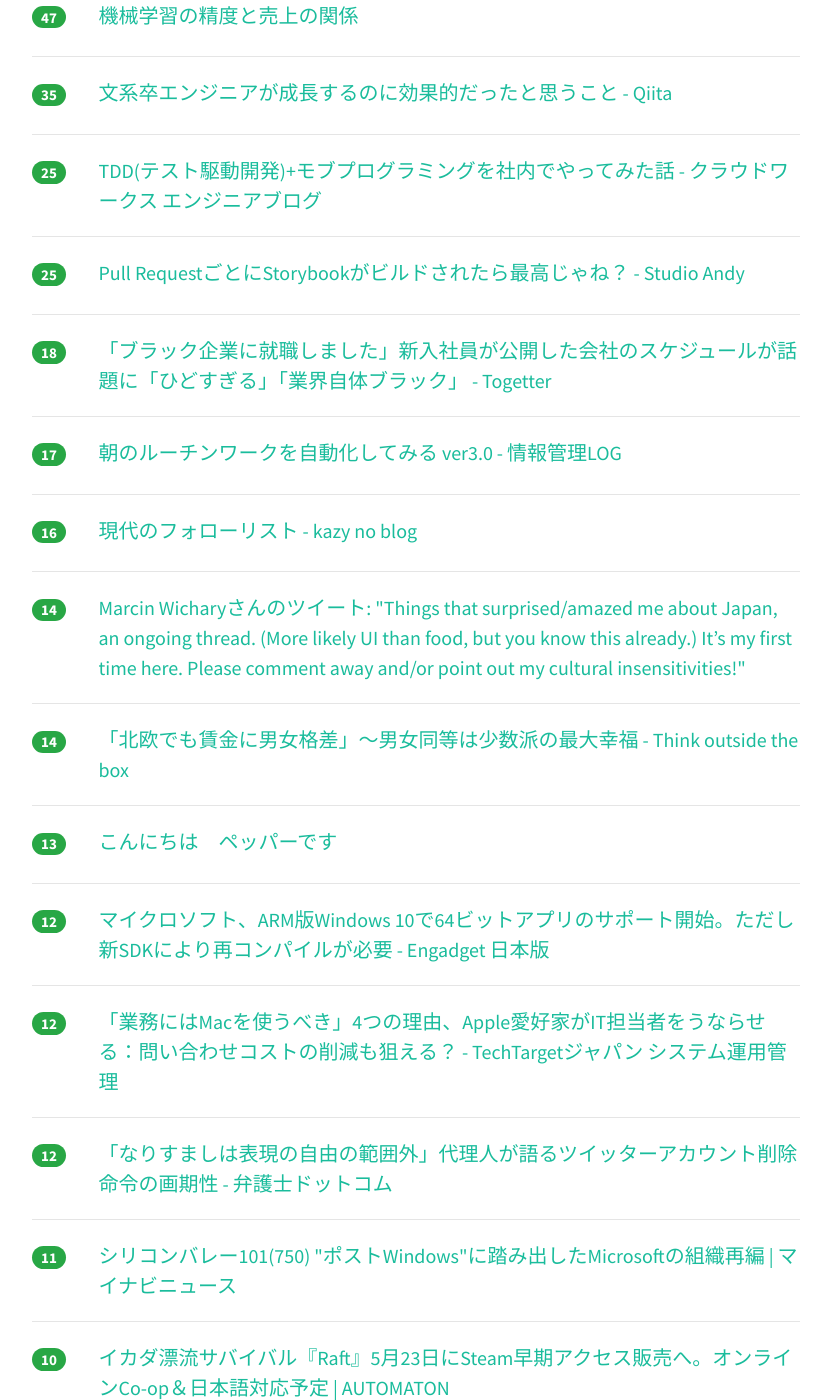
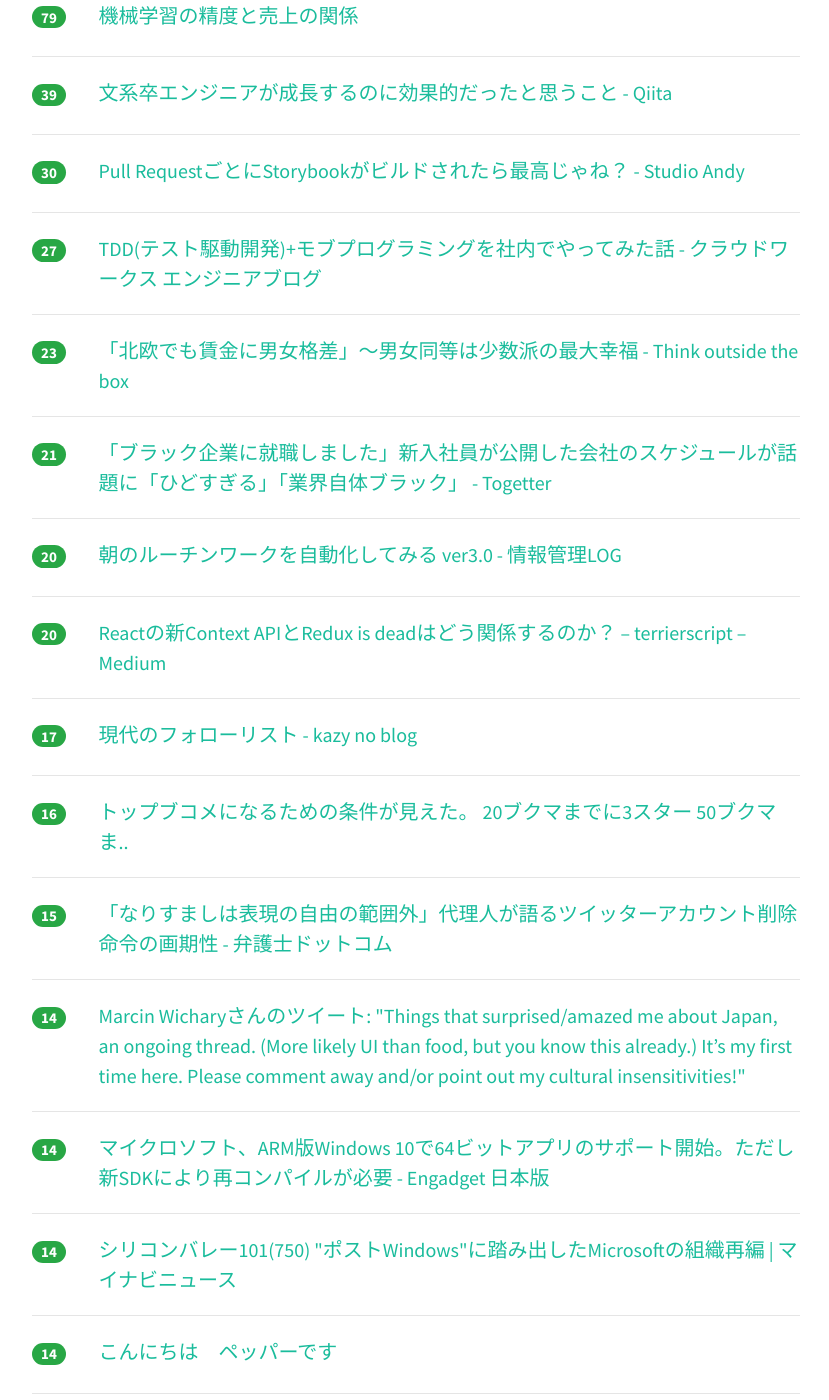
Before and after one commit to yatta47/hatena-matome-site, a Jekyll site: the page built from _posts/2018-04-08-hatena.md, in a window 1280 px wide and 1400 px high, scrolled down 472 px. Shown: the whole window, without its empty margins (224-1053 px from the left). Built offline with Jekyll 4.4.1, drawn with Linux system fonts in a browser that asks for light colours; nearby versions of some CDN libraries; some of the changed text lies outside the part shown.

Commit message:
Updated 2018-04-08

```diff
--- a/_posts/2018-04-08-hatena.md
+++ b/_posts/2018-04-08-hatena.md
@@ -1,49 +1,69 @@
 ---
 layout: post
 title:  "2018-04-08 はてぶIT"
-date:   2018-04-08 12:02:03
+date:   2018-04-08 13:01:01
 tags: [it-hotentry]
 ---
-24 件のデータあり
+26 件のデータあり
 
 <hr><div class="row">
-<div class="col-1"><span class="badge badge-pill badge-success h2">155</span></div>
+<div class="col-1"><span class="badge badge-pill badge-success h2">182</span></div>
 <div class="col-11"><a href='https://speakerdeck.com/sat/da-gui-mo-sosukodofalsedu-mifang' target='_blank'>大規模ソースコードの読み方 // Speaker Deck</a></div>
 </div>
 <hr>
 <div class="row">
-<div class="col-1"><span class="badge badge-pill badge-success h2">47</span></div>
+<div class="col-1"><span class="badge badge-pill badge-success h2">79</span></div>
 <div class="col-11"><a href='https://www.slideshare.net/TokorotenNakayama/ss-93185418' target='_blank'>機械学習の精度と売上の関係</a></div>
 </div>
 <hr>
 <div class="row">
-<div class="col-1"><span class="badge badge-pill badge-success h2">35</span></div>
+<div class="col-1"><span class="badge badge-pill badge-success h2">39</span></div>
 <div class="col-11"><a href='https://qiita.com/rintaro-ishikawa/items/fe4566c9f483137f59ac' target='_blank'>文系卒エンジニアが成長するのに効果的だったと思うこと - Qiita</a></div>
 </div>
 <hr>
 <div class="row">
-<div class="col-1"><span class="badge badge-pill badge-success h2">25</span></div>
+<div class="col-1"><span class="badge badge-pill badge-success h2">30</span></div>
+<div class="col-11"><a href='http://studio-andy.hatenablog.com/entry/2018/04/08/001436' target='_blank'>Pull RequestごとにStorybookがビルドされたら最高じゃね？ - Studio Andy</a></div>
+</div>
+<hr>
+<div class="row">
+<div class="col-1"><span class="badge badge-pill badge-success h2">27</span></div>
 <div class="col-11"><a href='http://engineer.crowdworks.jp/entry/2018/04/06/190000' target='_blank'>TDD(テスト駆動開発)+モブプログラミングを社内でやってみた話 - クラウドワークス エンジニアブログ</a></div>
 </div>
 <hr>
 <div class="row">
-<div class="col-1"><span class="badge badge-pill badge-success h2">25</span></div>
-<div class="col-11"><a href='http://studio-andy.hatenablog.com/entry/2018/04/08/001436' target='_blank'>Pull RequestごとにStorybookがビルドされたら最高じゃね？ - Studio Andy</a></div>
+<div class="col-1"><span class="badge badge-pill badge-success h2">23</span></div>
+<div class="col-11"><a href='http://totb.hatenablog.com/entry/2018/04/07/092806' target='_blank'>「北欧でも賃金に男女格差」～男女同等は少数派の最大幸福 - Think outside the box</a></div>
 </div>
 <hr>
 <div class="row">
-<div class="col-1"><span class="badge badge-pill badge-success h2">18</span></div>
+<div class="col-1"><span class="badge badge-pill badge-success h2">21</span></div>
 <div class="col-11"><a href='https://togetter.com/li/1215792' target='_blank'>「ブラック企業に就職しました」新入社員が公開した会社のスケジュールが話題に「ひどすぎる」「業界自体ブラック」 - Togetter</a></div>
 </div>
 <hr>
 <div class="row">
-<div class="col-1"><span class="badge badge-pill badge-success h2">17</span></div>
+<div class="col-1"><span class="badge badge-pill badge-success h2">20</span></div>
 <div class="col-11"><a href='http://hokoxjouhou.blog105.fc2.com/blog-entry-1148.html' target='_blank'>朝のルーチンワークを自動化してみる ver3.0 - 情報管理LOG</a></div>
 </div>
 <hr>
 <div class="row">
+<div class="col-1"><span class="badge badge-pill badge-success h2">20</span></div>
+<div class="col-11"><a href='https://medium.com/@terrierscript/6d12a32f2f0c' target='_blank'>Reactの新Context APIとRedux is deadはどう関係するのか？ – terrierscript – Medium</a></div>
+</div>
+<hr>
+<div class="row">
+<div class="col-1"><span class="badge badge-pill badge-success h2">17</span></div>
+<div class="col-11"><a href='https://kazy.hatenablog.com/entry/2018/04/07/131519' target='_blank'>現代のフォローリスト - kazy no blog</a></div>
+</div>
+<hr>
+<div class="row">
 <div class="col-1"><span class="badge badge-pill badge-success h2">16</span></div>
-<div class="col-11"><a href='https://kazy.hatenablog.com/entry/2018/04/07/131519' target='_blank'>現代のフォローリスト - kazy no blog</a></div>
+<div class="col-11"><a href='https://anond.hatelabo.jp/20180407161753' target='_blank'>トップブコメになるための条件が見えた。 20ブクマまでに3スター 50ブクマま..</a></div>
+</div>
+<hr>
+<div class="row">
+<div class="col-1"><span class="badge badge-pill badge-success h2">15</span></div>
+<div class="col-11"><a href='https://www.bengo4.com/internet/n_7673/' target='_blank'>「なりすましは表現の自由の範囲外」代理人が語るツイッターアカウント削除命令の画期性 - 弁護士ドットコム</a></div>
 </div>
 <hr>
 <div class="row">
@@ -53,17 +73,17 @@ tags: [it-hotentry]
 <hr>
 <div class="row">
 <div class="col-1"><span class="badge badge-pill badge-success h2">14</span></div>
-<div class="col-11"><a href='http://totb.hatenablog.com/entry/2018/04/07/092806' target='_blank'>「北欧でも賃金に男女格差」～男女同等は少数派の最大幸福 - Think outside the box</a></div>
+<div class="col-11"><a href='https://japanese.engadget.com/2018/04/07/arm-windows-10-64-sdk/' target='_blank'>マイクロソフト、ARM版Windows 10で64ビットアプリのサポート開始。ただし新SDKにより再コンパイルが必要 - Engadget 日本版</a></div>
 </div>
 <hr>
 <div class="row">
-<div class="col-1"><span class="badge badge-pill badge-success h2">13</span></div>
-<div class="col-11"><a href='https://anond.hatelabo.jp/20180407121954' target='_blank'>こんにちは　ペッパーです</a></div>
+<div class="col-1"><span class="badge badge-pill badge-success h2">14</span></div>
+<div class="col-11"><a href='https://news.mynavi.jp/article/svalley-750/' target='_blank'>シリコンバレー101(750) "ポストWindows"に踏み出したMicrosoftの組織再編 | マイナビニュース</a></div>
 </div>
 <hr>
 <div class="row">
-<div class="col-1"><span class="badge badge-pill badge-success h2">12</span></div>
-<div class="col-11"><a href='https://japanese.engadget.com/2018/04/07/arm-windows-10-64-sdk/' target='_blank'>マイクロソフト、ARM版Windows 10で64ビットアプリのサポート開始。ただし新SDKにより再コンパイルが必要 - Engadget 日本版</a></div>
+<div class="col-1"><span class="badge badge-pill badge-success h2">14</span></div>
+<div class="col-11"><a href='https://anond.hatelabo.jp/20180407121954' target='_blank'>こんにちは　ペッパーです</a></div>
 </div>
 <hr>
 <div class="row">
@@ -73,22 +93,22 @@ tags: [it-hotentry]
 <hr>
 <div class="row">
 <div class="col-1"><span class="badge badge-pill badge-success h2">12</span></div>
-<div class="col-11"><a href='https://www.bengo4.com/internet/n_7673/' target='_blank'>「なりすましは表現の自由の範囲外」代理人が語るツイッターアカウント削除命令の画期性 - 弁護士ドットコム</a></div>
+<div class="col-11"><a href='https://www.asahi.com/articles/ASL4756G1L47UTIL00P.html' target='_blank'>○○診断アプリ、「ＦＢでログインする」で個人情報収集：朝日新聞デジタル</a></div>
 </div>
 <hr>
 <div class="row">
 <div class="col-1"><span class="badge badge-pill badge-success h2">11</span></div>
-<div class="col-11"><a href='https://news.mynavi.jp/article/svalley-750/' target='_blank'>シリコンバレー101(750) "ポストWindows"に踏み出したMicrosoftの組織再編 | マイナビニュース</a></div>
-</div>
-<hr>
-<div class="row">
-<div class="col-1"><span class="badge badge-pill badge-success h2">10</span></div>
 <div class="col-11"><a href='http://jp.automaton.am/articles/newsjp/20180407-65765/' target='_blank'>イカダ漂流サバイバル『Raft』5月23日にSteam早期アクセス販売へ。オンラインCo-op＆日本語対応予定 | AUTOMATON</a></div>
 </div>
 <hr>
 <div class="row">
-<div class="col-1"><span class="badge badge-pill badge-success h2">10</span></div>
-<div class="col-11"><a href='https://medium.com/@terrierscript/6d12a32f2f0c' target='_blank'>Reactの新Context APIとRedux is deadはどう関係するのか？ – terrierscript – Medium</a></div>
+<div class="col-1"><span class="badge badge-pill badge-success h2">11</span></div>
+<div class="col-11"><a href='https://www.flierinc.com/column/event_php' target='_blank'>竹中平蔵×ムーギー・キム 師弟対談 | 本の要約サイト flier(フライヤー)</a></div>
+</div>
+<hr>
+<div class="row">
+<div class="col-1"><span class="badge badge-pill badge-success h2">11</span></div>
+<div class="col-11"><a href='https://dev.classmethod.jp/cloud/aws/aws-summit-2018-san-francisco-summary/' target='_blank'>AWS Summit 2018 San Franciscoで発表されたサービスやアップデートのまとめ ｜ Developers.IO</a></div>
 </div>
 <hr>
 <div class="row">
@@ -103,17 +123,7 @@ tags: [it-hotentry]
 <hr>
 <div class="row">
 <div class="col-1"><span class="badge badge-pill badge-success h2">8</span></div>
-<div class="col-11"><a href='https://anond.hatelabo.jp/20180407161753' target='_blank'>トップブコメになるための条件が見えた。 20ブクマまでに3スター 50ブクマま..</a></div>
-</div>
-<hr>
-<div class="row">
-<div class="col-1"><span class="badge badge-pill badge-success h2">8</span></div>
-<div class="col-11"><a href='https://www.flierinc.com/column/event_php' target='_blank'>竹中平蔵×ムーギー・キム 師弟対談 | 本の要約サイト flier(フライヤー)</a></div>
-</div>
-<hr>
-<div class="row">
-<div class="col-1"><span class="badge badge-pill badge-success h2">8</span></div>
-<div class="col-11"><a href='https://dev.classmethod.jp/cloud/aws/aws-summit-2018-san-francisco-summary/' target='_blank'>AWS Summit 2018 San Franciscoで発表されたサービスやアップデートのまとめ ｜ Developers.IO</a></div>
+<div class="col-11"><a href='http://www.null3-blog.com/entry/2018/04/08/090000' target='_blank'>フリーランスを他人になかなか勧められない - ヌル's site</a></div>
 </div>
 <hr>
 <div class="row">
```
